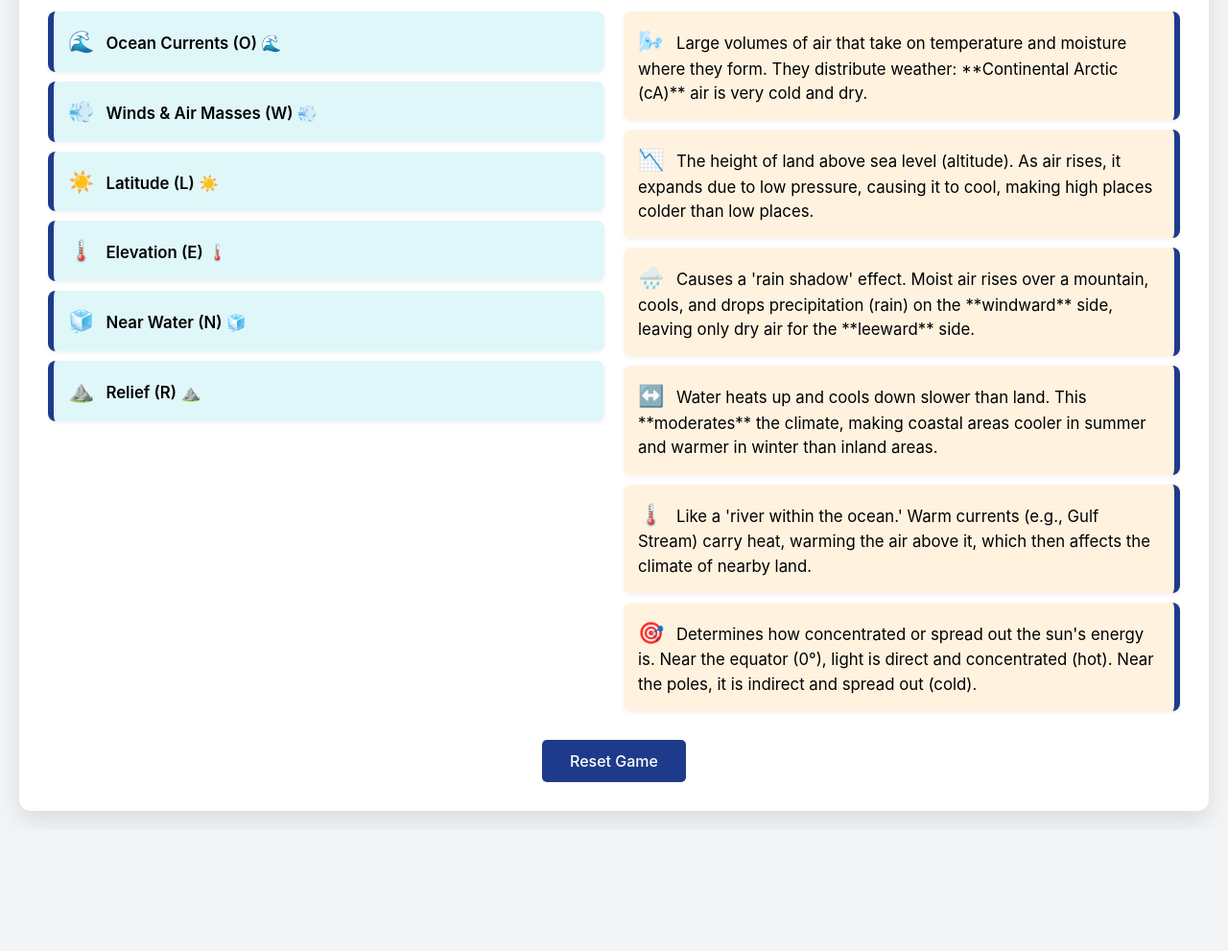
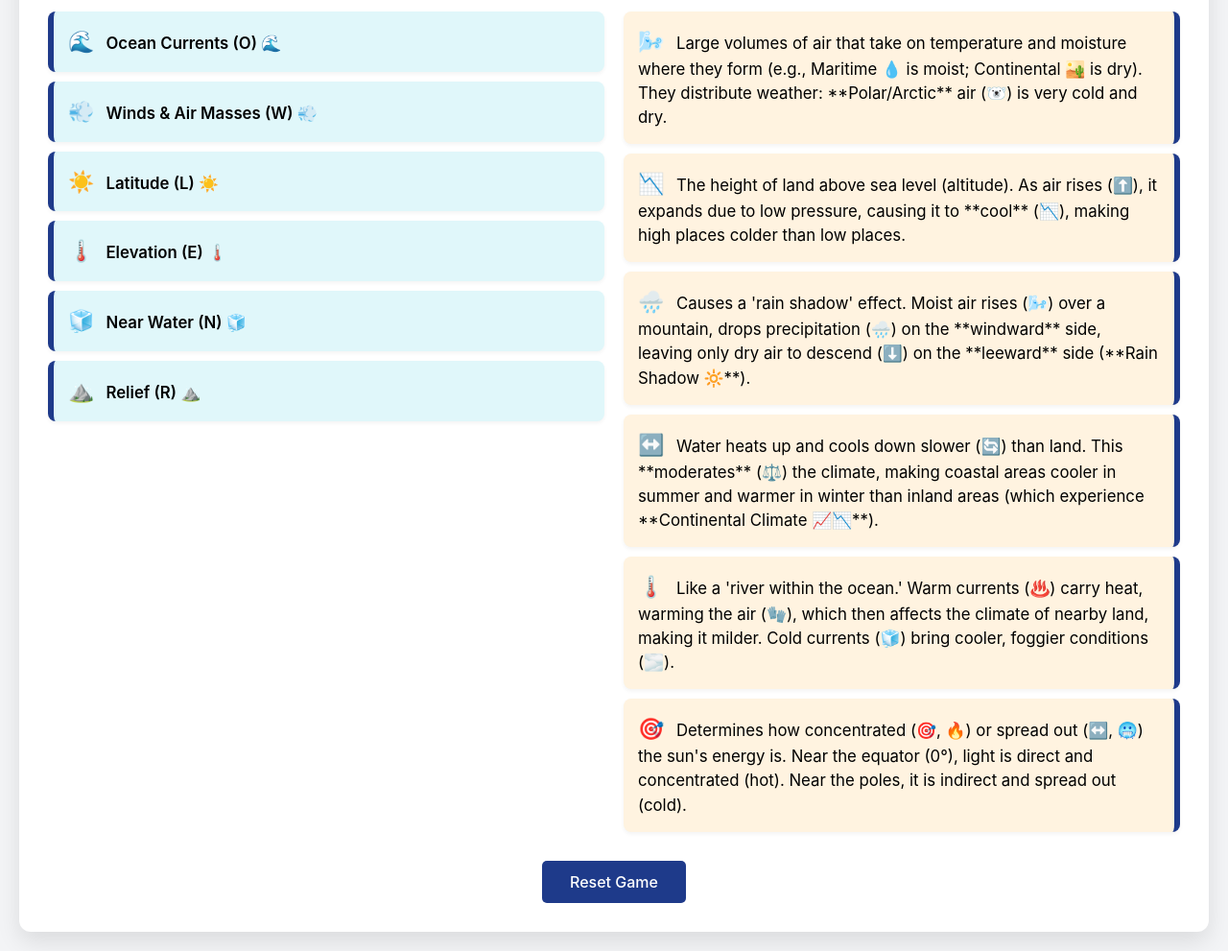
Before and after one commit to srikantsortur-tech/geo-b8-climate-factors, a plain HTML site: page index.html in a window 1280 px wide. Shown: the part 210-1201 px from the top of the page at 96% size. Before the commit the page ends 1075 px from the top, so only its background shows below. Drawn offline with nearby package versions, Linux system fonts and the light colour scheme.

Commit message:
Enhance review sheet with emojis for climate factors
Updated climate factors review sheet with emojis for better engagement and clarity.

```diff
--- a/index.html
+++ b/index.html
@@ -273,60 +273,60 @@
 
         <!-- Review Panel (Cheat Sheet) -->
         <div id="review-panel" class="review-panel">
-            <h2 class="text-xl">LOWERN Climate Factors: Quick Review Sheet</h2>
+            <h2 class="text-xl">LOWERN Climate Factors: Quick Review Sheet 💡</h2>
             <p class="text-sm text-gray-500 mb-4">Use this chart if you get stuck!</p>
 
-            <h2 class="text-lg">L: Latitude (Distance from the Equator)</h2>
+            <h2 class="text-lg">L: Latitude ☀️ (Distance from the Equator)</h2>
             <table>
                 <thead><tr><th>Concept</th><th>Effect</th><th>Key Terminology</th></tr></thead>
                 <tbody>
-                    <tr><td>**Direct Light** (Near Equator)</td><td>The sun's energy is **concentrated** over a small area.</td><td>Concentrated, Hotter, Tropical/Low Latitude</td></tr>
-                    <tr><td>**Indirect Light** (Near Poles)</td><td>The sun's energy is **spread out** over a large area.</td><td>Spread Out, Colder, Polar/High Latitude</td></tr>
+                    <tr><td>**Direct Light** 🎯 (Near Equator)</td><td>The sun's energy is **concentrated** over a small area. 🔥</td><td>Concentrated, Hotter, Tropical/Low Latitude</td></tr>
+                    <tr><td>**Indirect Light** ↔️ (Near Poles)</td><td>The sun's energy is **spread out** over a large area. 🥶</td><td>Spread Out, Colder, Polar/High Latitude</td></tr>
                 </tbody>
             </table>
 
-            <h2 class="text-lg">O: Ocean Currents (Warm and Cold 'Rivers' in the Ocean)</h2>
+            <h2 class="text-lg">O: Ocean Currents 🌊 (Warm and Cold 'Rivers' in the Ocean)</h2>
             <table>
                 <thead><tr><th>Concept</th><th>Effect</th><th>Key Terminology</th></tr></thead>
                 <tbody>
-                    <tr><td>**Warm Currents** (e.g., Gulf Stream)</td><td>Transport heat to the coasts, making winter temperatures **milder**.</td><td>Moderation, Warming Influence</td></tr>
-                    <tr><td>**Cold Currents** (e.g., Labrador Current)</td><td>Transport cold water, often leading to cooler, foggier conditions.</td><td>Cooling Influence, Less Evaporation</td></tr>
+                    <tr><td>**Warm Currents** ♨️ (e.g., Gulf Stream)</td><td>Transport heat to the coasts, making winter temperatures **milder**. 🧤</td><td>Moderation, Warming Influence</td></tr>
+                    <tr><td>**Cold Currents** 🧊 (e.g., Labrador Current)</td><td>Transport cold water, often leading to cooler, foggier conditions. 🌫️</td><td>Cooling Influence, Less Evaporation</td></tr>
                 </tbody>
             </table>
 
-            <h2 class="text-lg">W: Winds & Air Masses (Large Bodies of Air)</h2>
+            <h2 class="text-lg">W: Winds & Air Masses 💨 (Large Bodies of Air)</h2>
             <table>
                 <thead><tr><th>Concept</th><th>Effect</th><th>Key Terminology</th></tr></thead>
                 <tbody>
-                    <tr><td>**Air Mass Origin**</td><td>Takes on the properties of where it forms.</td><td>**Maritime** (Moist), **Continental** (Dry)</td></tr>
-                    <tr><td>**Air Mass Temperature**</td><td>Takes on the temperature of where it forms.</td><td>**Tropical** (Warm), **Polar/Arctic** (Cold)</td></tr>
+                    <tr><td>**Air Mass Origin** 🗺️</td><td>Takes on the properties of where it forms.</td><td>**Maritime** 💧 (Moist), **Continental** 🏜️ (Dry)</td></tr>
+                    <tr><td>**Air Mass Temperature** 🌡️</td><td>Takes on the temperature of where it forms.</td><td>**Tropical** 🌴 (Warm), **Polar/Arctic** 🐻‍❄️ (Cold)</td></tr>
                 </tbody>
             </table>
 
-            <h2 class="text-lg">E: Elevation (Altitude above Sea Level)</h2>
+            <h2 class="text-lg">E: Elevation 🏔️ (Altitude above Sea Level)</h2>
             <table>
                 <thead><tr><th>Concept</th><th>Effect</th><th>Key Terminology</th></tr></thead>
                 <tbody>
-                    <tr><td>**Rising Air**</td><td>As air rises, it expands due to lower air pressure, causing it to **cool**.</td><td>Cooler Temperatures, Decrease in Pressure</td></tr>
-                    <tr><td>**Temperature Rule**</td><td>Temperature drops approximately 0.6°C - 1.0°C per 100 meters.</td><td>Altitude, Mountain Climate</td></tr>
+                    <tr><td>**Rising Air** ⬆️</td><td>As air rises, it expands due to lower air pressure, causing it to **cool**. 📉</td><td>Cooler Temperatures, Decrease in Pressure</td></tr>
+                    <tr><td>**Temperature Rule**</td><td>Temperature drops approximately 0.6°C - 1.0°C per 100 meters. 📏</td><td>Altitude, Mountain Climate</td></tr>
                 </tbody>
             </table>
 
-            <h2 class="text-lg">R: Relief (Mountains and Land Shape)</h2>
+            <h2 class="text-lg">R: Relief ⛰️ (Mountains and Land Shape)</h2>
             <table>
                 <thead><tr><th>Concept</th><th>Effect</th><th>Key Terminology</th></tr></thead>
                 <tbody>
-                    <tr><td>**Windward Side**</td><td>Air rises, cools, moisture condenses, resulting in **heavy precipitation**.</td><td>High Rainfall, Condensation</td></tr>
-                    <tr><td>**Leeward Side**</td><td>Air descends, warms, resulting in dry conditions.</td><td>**Rain Shadow**, Dry, Deserts</td></tr>
+                    <tr><td>**Windward Side** 🌬️</td><td>Air rises, cools, moisture condenses, resulting in **heavy precipitation**. 🌧️</td><td>High Rainfall, Condensation</td></tr>
+                    <tr><td>**Leeward Side** ⬇️</td><td>Air descends, warms, resulting in dry conditions.</td><td>**Rain Shadow** 🔆, Dry, Deserts</td></tr>
                 </tbody>
             </table>
 
-            <h2 class="text-lg">N: Near Water (Proximity to Oceans/Lakes)</h2>
+            <h2 class="text-lg">N: Near Water 💧 (Proximity to Oceans/Lakes)</h2>
             <table>
                 <thead><tr><th>Concept</th><th>Effect</th><th>Key Terminology</th></tr></thead>
                 <tbody>
-                    <tr><td>**Water's Heat Capacity**</td><td>Water takes a long time to warm up and cool down.</td><td>**Continental Climate** (Extreme temperatures inland)</td></tr>
-                    <tr><td>**Moderating Effect**</td><td>Coastlines have **cooler summers** and **warmer winters** than inland areas.</td><td>Maritime Climate, Moderation</td></tr>
+                    <tr><td>**Water's Heat Capacity** 🔄</td><td>Water takes a long time to warm up and cool down.</td><td>**Continental Climate** 📈📉 (Extreme temperatures inland)</td></tr>
+                    <tr><td>**Moderating Effect** ⚖️</td><td>Coastlines have **cooler summers** and **warmer winters** than inland areas.</td><td>Maritime Climate, Moderation</td></tr>
                 </tbody>
             </table>
         </div>
@@ -360,8 +360,8 @@
             {
                 factor: "Latitude (L) ☀️",
                 id: "L",
-                cue: "🎯", // Direct/Concentrated light
-                description: "Determines how concentrated or spread out the sun's energy is. Near the equator (0°), light is direct and concentrated (hot). Near the poles, it is indirect and spread out (cold).",
+                cue: "🎯",
+                description: "Determines how concentrated (🎯, 🔥) or spread out (↔️, 🥶) the sun's energy is. Near the equator (0°), light is direct and concentrated (hot). Near the poles, it is indirect and spread out (cold).",
                 emoji: "☀️",
                 quiz: {
                     question: "At the **equator (0°)**, the sunlight is...?",
@@ -373,8 +373,8 @@
             {
                 factor: "Ocean Currents (O) 🌊",
                 id: "O",
-                cue: "🌡️", // Temperature transfer/Warmth
-                description: "Like a 'river within the ocean.' Warm currents (e.g., Gulf Stream) carry heat, warming the air above it, which then affects the climate of nearby land.",
+                cue: "🌡️",
+                description: "Like a 'river within the ocean.' Warm currents (♨️) carry heat, warming the air (🧤), which then affects the climate of nearby land, making it milder. Cold currents (🧊) bring cooler, foggier conditions (🌫️).",
                 emoji: "🌊",
                 quiz: {
                     question: "The **North Atlantic Current** and **Gulf Stream** are examples of what kind of current?",
@@ -386,8 +386,8 @@
             {
                 factor: "Winds & Air Masses (W) 💨",
                 id: "W",
-                cue: "🌬️", // Moving air
-                description: "Large volumes of air that take on temperature and moisture where they form. They distribute weather: **Continental Arctic (cA)** air is very cold and dry.",
+                cue: "🌬️",
+                description: "Large volumes of air that take on temperature and moisture where they form (e.g., Maritime 💧 is moist; Continental 🏜️ is dry). They distribute weather: **Polar/Arctic** air (🐻‍❄️) is very cold and dry.",
                 emoji: "💨",
                 quiz: {
                     question: "An air mass that forms over the **ocean** is called 'Maritime' and is generally...",
@@ -399,8 +399,8 @@
             {
                 factor: "Elevation (E) 🌡️",
                 id: "E",
-                cue: "📉", // Drop in temperature
-                description: "The height of land above sea level (altitude). As air rises, it expands due to low pressure, causing it to cool, making high places colder than low places.",
+                cue: "📉",
+                description: "The height of land above sea level (altitude). As air rises (⬆️), it expands due to low pressure, causing it to **cool** (📉), making high places colder than low places.",
                 emoji: "🌡️",
                 quiz: {
                     question: "What is the typical change in temperature as you go **higher** in elevation?",
@@ -412,8 +412,8 @@
             {
                 factor: "Relief (R) ⛰️",
                 id: "R",
-                cue: "🌧️", // Rain/Moisture
-                description: "Causes a 'rain shadow' effect. Moist air rises over a mountain, cools, and drops precipitation (rain) on the **windward** side, leaving only dry air for the **leeward** side.",
+                cue: "🌧️",
+                description: "Causes a 'rain shadow' effect. Moist air rises (🌬️) over a mountain, drops precipitation (🌧️) on the **windward** side, leaving only dry air to descend (⬇️) on the **leeward** side (**Rain Shadow 🔆**).",
                 emoji: "⛰️",
                 quiz: {
                     question: "The dry area created on the downwind side of a mountain is called the...?",
@@ -425,8 +425,8 @@
             {
                 factor: "Near Water (N) 🧊",
                 id: "N",
-                cue: "↔️", // Moderation/Balance/Switch
-                description: "Water heats up and cools down slower than land. This **moderates** the climate, making coastal areas cooler in summer and warmer in winter than inland areas.",
+                cue: "↔️",
+                description: "Water heats up and cools down slower (🔄) than land. This **moderates** (⚖️) the climate, making coastal areas cooler in summer and warmer in winter than inland areas (which experience **Continental Climate 📈📉**).",
                 emoji: "🧊",
                 quiz: {
                     question: "A location far inland (e.g., central Saskatchewan) that experiences extreme temperature swings is said to have a...",
```
